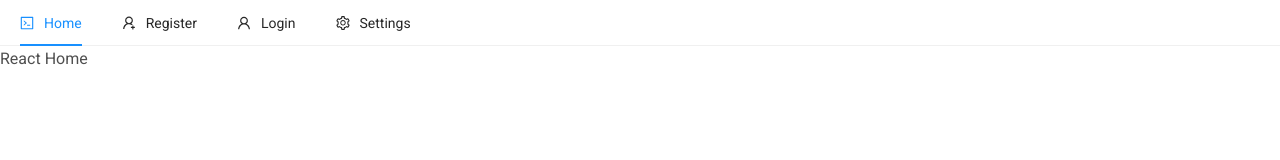
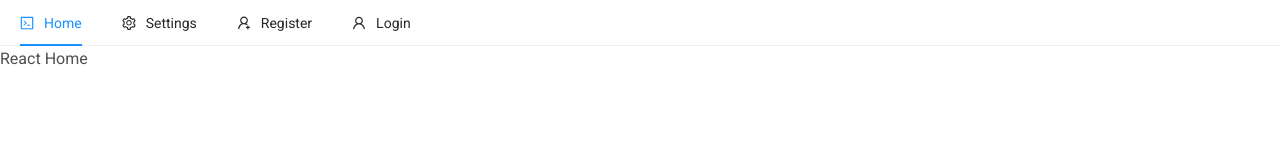
Before and after one commit to Cannon-Cloud/ecommsite, a React (Create React App) app: page / in a window 1280 px wide. Shown: the top 160 px of the page. Built offline with nearby package versions, Linux system fonts and the light colour scheme.

Commit message:
Downgrade antd to align menu

```diff
--- a/package.json
+++ b/package.json
@@ -9,7 +9,8 @@
     "@testing-library/jest-dom": "^5.11.4",
     "@testing-library/react": "^11.1.0",
     "@testing-library/user-event": "^12.1.10",
-    "antd": "^4.16.8",
+    "antd": "^4.12.2",
+    "firebase": "^8.7.1",
     "mdb-ui-kit": "^3.9.0",
     "node-sass": "^6.0.1",
     "react": "^17.0.2",
--- a/src/components/nav/Header.js
+++ b/src/components/nav/Header.js
@@ -20,20 +20,34 @@ const Header = () => {
 
   return (
     <Menu onClick={handleClick} selectedKeys={[current]} mode="horizontal">
-      <Item key="home" icon={<CodeOutlined />}>
+      <Item className="float-start" key="home" icon={<CodeOutlined />}>
         <Link to="/">Home</Link>
       </Item>
-      <Item key="regsiter" icon={<UserAddOutlined />} className=".float-right">
-        <Link to="/register">Register</Link>
-      </Item>
-      <Item key="login" icon={<UserOutlined />} className=".float-right">
-        <Link to="/login">Login</Link>
-      </Item>
-
-      <SubMenu key="SubMenu" icon={<SettingOutlined />} title="Settings">
+      <SubMenu
+        className="float-start"
+        key="SubMenu"
+        icon={<SettingOutlined />}
+        title="Settings"
+      >
         <Item key="setting:1">Dashboard</Item>
         <Item key="setting:2">Login</Item>
       </SubMenu>
+
+      <Item key="regsiter" className="float-end" icon={<UserAddOutlined />}>
+        <Link className="float-end" to="/register">
+          Register
+        </Link>
+      </Item>
+      <Item
+        key="login"
+        icon={<UserOutlined />}
+        className="float-end"
+        style={{ float: "right" }}
+      >
+        <Link className="float-end" to="/login">
+          Login
+        </Link>
+      </Item>
     </Menu>
   );
 };
```
Also changed, not shown: src/firebase.js (added, +15 -0 lines), 1 other file (tests, documents, lock files or other folders).
